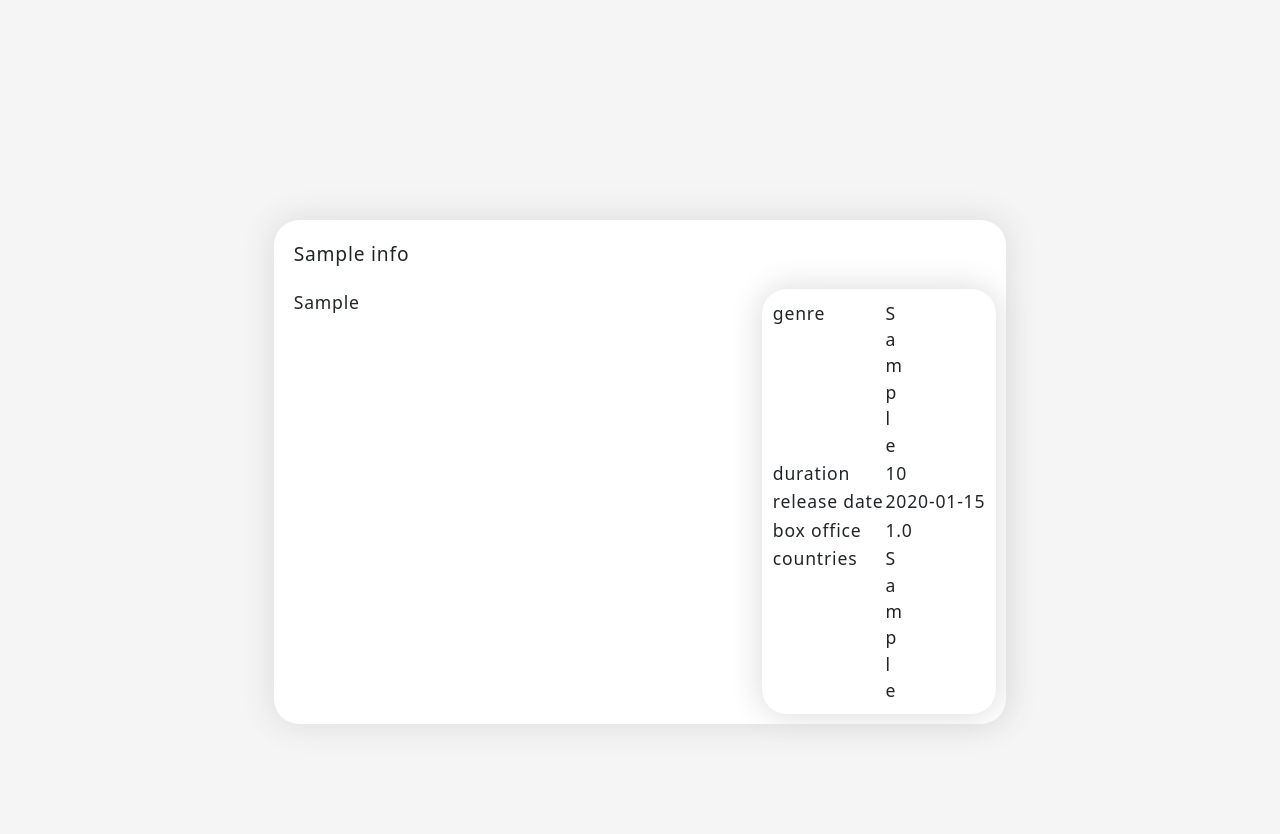
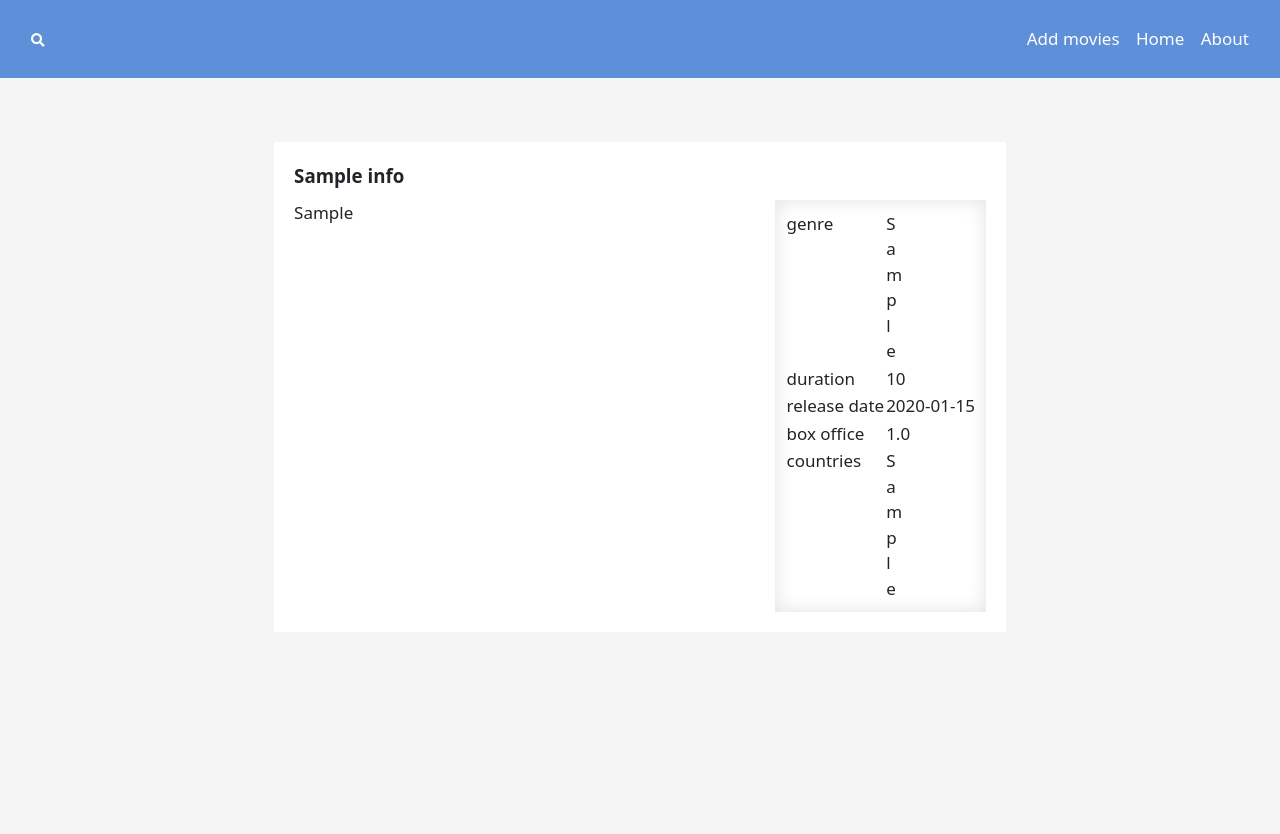
Before and after one commit to antonkravchenko2001/Movie_Search, a Django app: template query_handling/templates/query_handling/info_templates/movie_info.html in a window 1280 px wide. After the commit the page ends 595 px from the top, so only its background shows below. Run offline with Django 3.2, Linux system fonts and the light colour scheme; the template is opened without the code that fills it: values that come from a table or form of the project are taken from there, others are empty; tables that the repository leaves empty hold one stand-in row (values such as "Sample post"); some libraries are stand-ins or nearby versions.

Commit message:
added nav-bar

```diff
--- a/query_handling/static/query_handling/css_files/styles.css
+++ b/query_handling/static/query_handling/css_files/styles.css
@@ -5,9 +5,52 @@
 li {
     list-style-type: none;
 }
+
 td {
     vertical-align:top;
 }
+
+hr {
+    color:black;
+    border: 1px solid black;
+}
+
+
+
+
+
+.nav-bar {
+    padding: 25px;
+    display:flex;
+    flex-direction: row;
+    justify-content: space-between;
+    background: #5e8fd9;
+    margin-bottom: 5%;
+}
+
+.nav-bar button {
+     background: #5e8fd9;
+     color:#fff;
+     border:none;
+}
+
+.nav-bar button:hover{
+    background:#3e6093;
+    box-shadow: 0 0 0.1rem 0.1rem #3e6093;
+}
+
+
+
+
+.content {
+    display:flex;
+    flex-direction: column;
+    padding:20px;
+    justify-content:center;
+}
+
+
+
 
 .form-position {
     position: absolute;
@@ -55,18 +98,13 @@
     font-size:1rem;
 }
 
-.centering {
-    margin: 0 auto;
-    position: relative;
-}
 .auto-result {
     display:flex;
     flex-direction:column;
 }
 
-.button-box {
-    margin:10px;
-}
+
+
 
 .selection-button {
     position: relative;
@@ -78,9 +116,17 @@
     background: #fff;
     border:none;
     border-radius: 15px;
-        box-shadow: 0px 0px 2rem 0.1rem rgb(220, 220, 220);
+    margin-bottom: 0.7rem;
+    box-shadow: 0px 0px 1rem 0.2rem rgb(230, 230, 230);
     padding: 10px;
 }
+
+.selection-button:hover {
+    box-shadow: 0 0 1rem 0.5rem rgb(220 220 220);
+}
+
+
+
 
 .movie-id {
     position: absolute;
@@ -89,52 +135,30 @@
     font-size: 1rem;
 }
 
-.movie_title {
-    font-size: 1.2rem;
-    font-weight: 500;
-    padding: 10px;
-}
-
 .movie-title {
     max-width:70%;
     font-size: 1.1rem;
     font-weight: 600;
+    padding-bottom:10px;
 }
 
-.movie_plot {
-    text-align:justify;
+.movie-info {
+    float:right;
     padding: 10px;
-    font-size: 1.1rem;
+    margin-left: 10px;
+    box-shadow: inset 0 0 1rem 0.1rem rgb(230 230 230);
 }
 
-.movie-plot {
-    font-size: 1.1rem;
-}
-
-.selection-button:hover {
-    box-shadow: 0 0 2rem 1rem rgb(220 220 220);
-}
-
-
-.movie_info {
-    border-radius: 25px;
-    float:right;
-    font-size: 1.1rem;
-    margin-top: 10px;
-    margin-left: 10px;
-    padding: 10px;
-    box-shadow: 0 0 2rem 0.1rem rgb(220 220 220);
-}
 
 
 @media screen and (max-width: 600px) {
     html {
-        font-size: 15px;
+        font-size: 16px;
     }
 }
 
 @media screen and (min-width: 600px){
     html {
-        font-size: 16px;
+        font-size: 17px;
     }
 }
--- a/query_handling/templates/query_handling/info_templates/movie_info.html
+++ b/query_handling/templates/query_handling/info_templates/movie_info.html
@@ -4,9 +4,10 @@
     <div class="container-fluid">
         <div class="d-flex justify-content-center align-items-center">
             <div class="row col-sm-10 col-lg-7 col-xxl-5">
-                <div style="margin-top: 30%; margin-bottom: 15%; box-shadow: 0 0 2rem 0.1rem rgb(220 220 220);padding: 10px; border-radius: 25px; letter-spacing: 0.05rem;background:#fff">
-                    <div class="movie_title">{{movie.title}}</div>
-                    <div class="movie_info">
+                <div class="content" style="background: #fff;">
+                    <div class="movie-title">{{movie.title}}</div>
+                    <div>
+                        <div class="movie-info">
                             <table>
                                 {% if movie.genre %}
                                     <tr>
@@ -52,7 +53,8 @@
                                 {% endif %}
                             </table>
                         </div>
-                    <div class="movie_plot">{{movie.plot}}</div>
+                        <div style="text-align:justify;">{{movie.plot}}</div>
+                    </div>
                 </div>
             </div>
         </div>
--- a/query_handling/templates/query_handling/search_templates/query_form.html
+++ b/query_handling/templates/query_handling/search_templates/query_form.html
@@ -8,6 +8,14 @@
         <title>{% block title%}Search{% endblock %}</title>
     </head>
     <body>
+        <div class="nav-bar">
+            <button><i class="fa fa-search" style="font-size:0.8rem"></i></button>
+            <div>
+                <button>Add movies</button>
+                <button>Home</button>
+                <button>About</button>
+            </div>
+        </div>
         {% block body %}
             <div class="container-fluid">
                 <div class="row form-position d-flex justify-content-center align-items-center">
```
Also changed, not shown: query_handling/templates/query_handling/search_templates/search_results.html (+8 -6 lines), query_handling/views.py (+4 -3 lines). Lines whose indentation alone changed are shown as unchanged.
